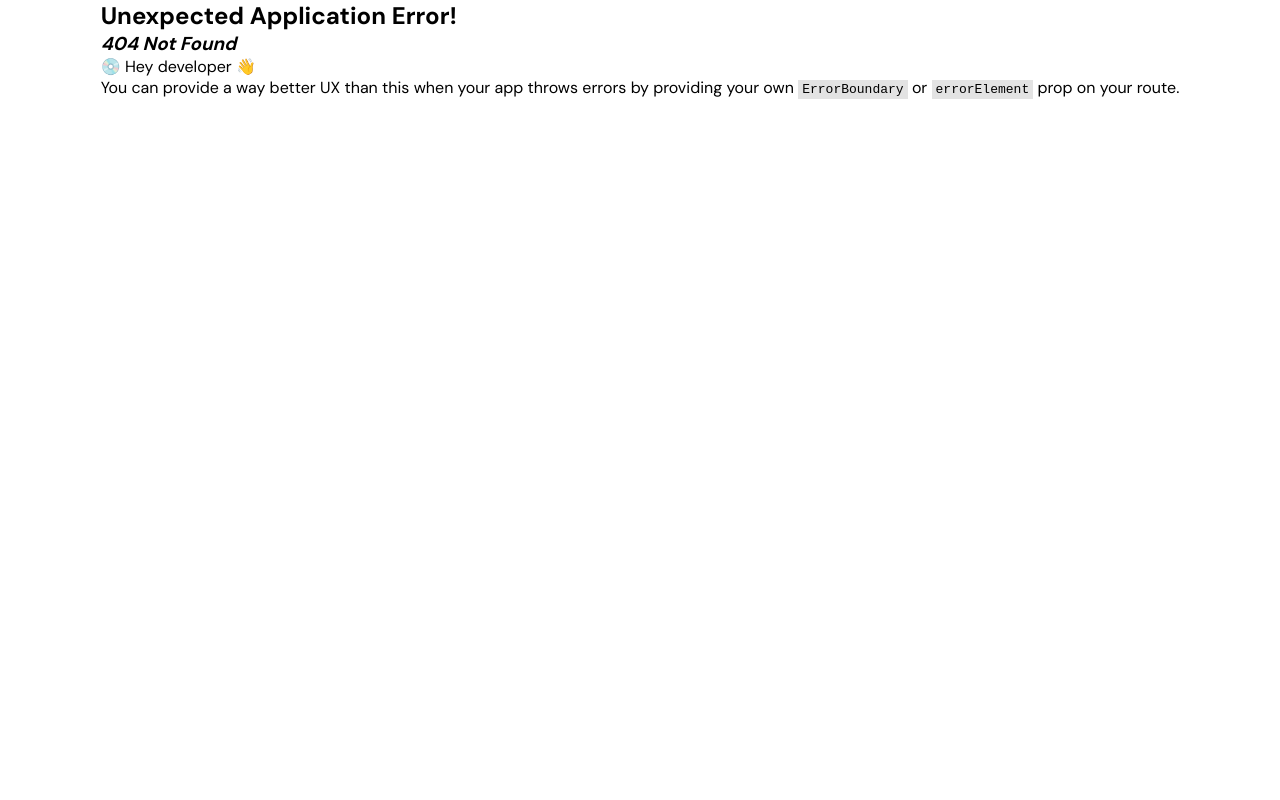
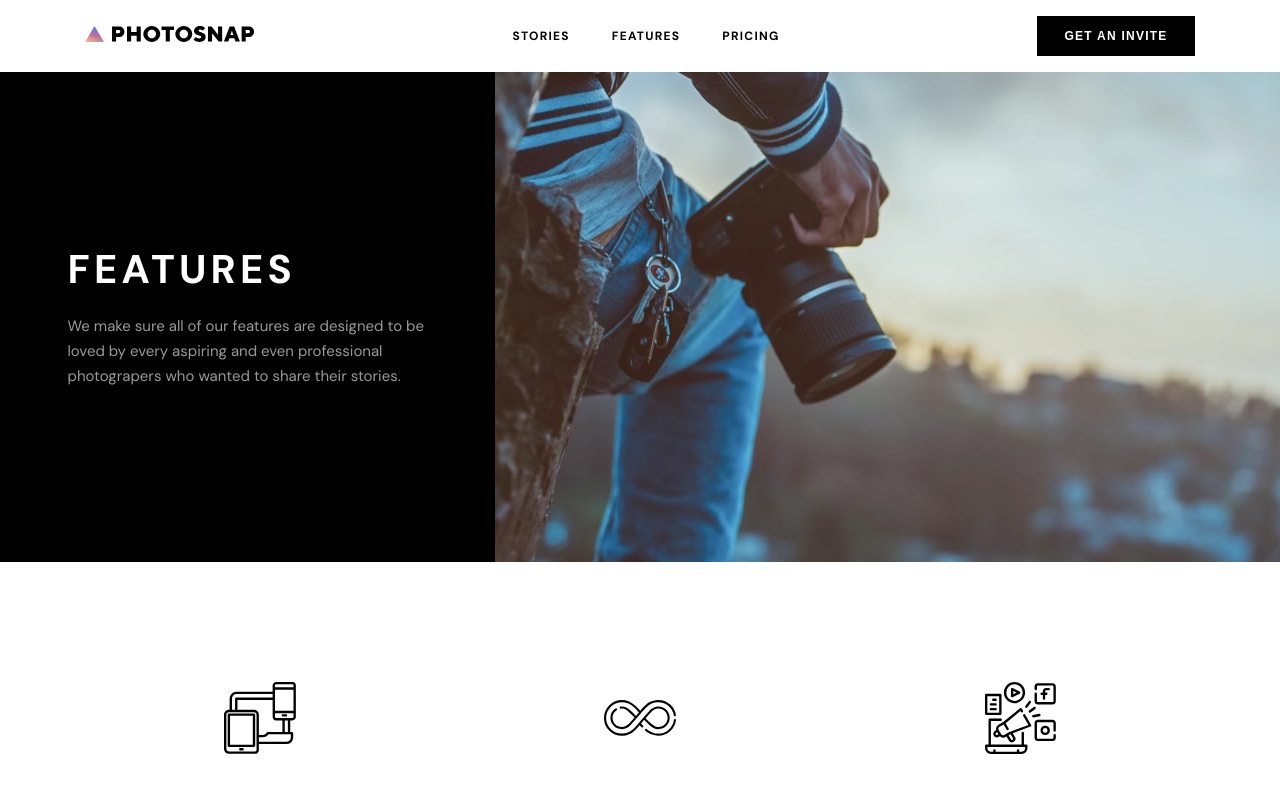
Before and after one commit to credger/photosnap, a React (Vite) app: page /photosnap/features in a window 1280 px wide. Before the commit this address had no page. Shown: the top 800 px of the page. Built offline with nearby package versions, Linux system fonts and the light colour scheme.

Commit message:
Undo previous commit

```diff
--- a/src/main.jsx
+++ b/src/main.jsx
@@ -39,8 +39,7 @@ const router = createBrowserRouter([
     path: "/photosnap/comingsoon",
     element: <ComingSoon />,
   }
-  ],{basename: "/photosnap/"}
-);
+  ]);
 
 
 ReactDOM.createRoot(document.getElementById('root')).render(
```
